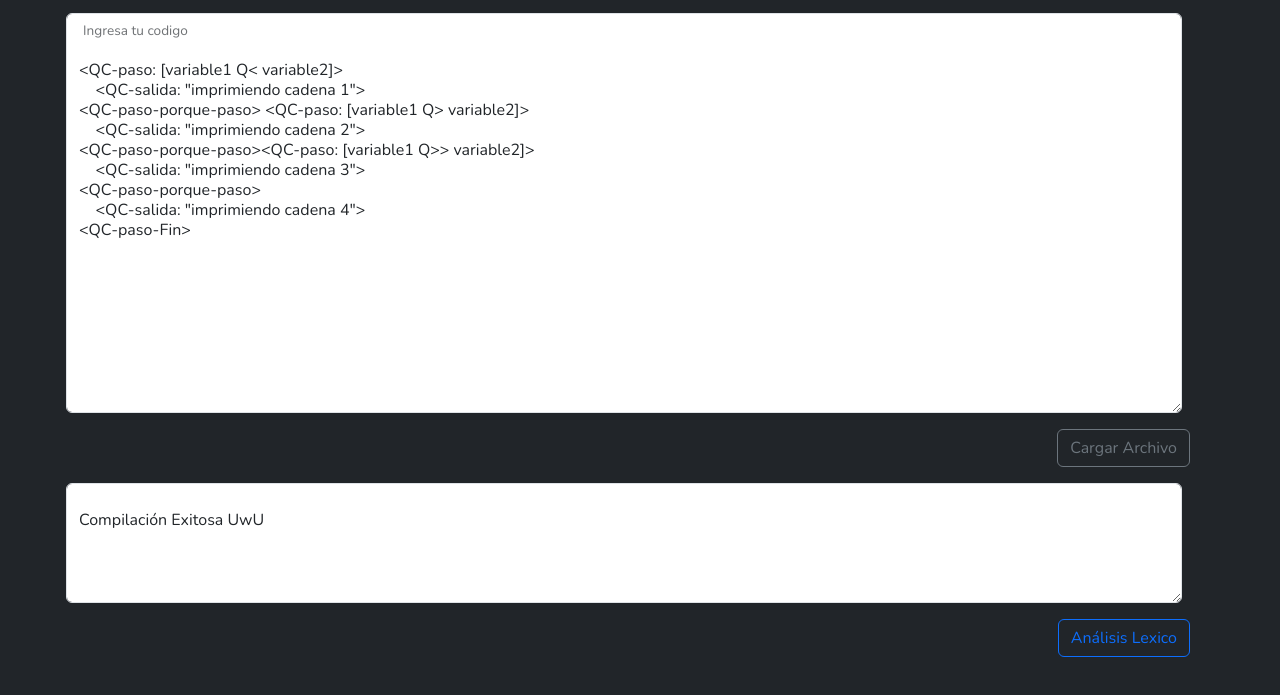
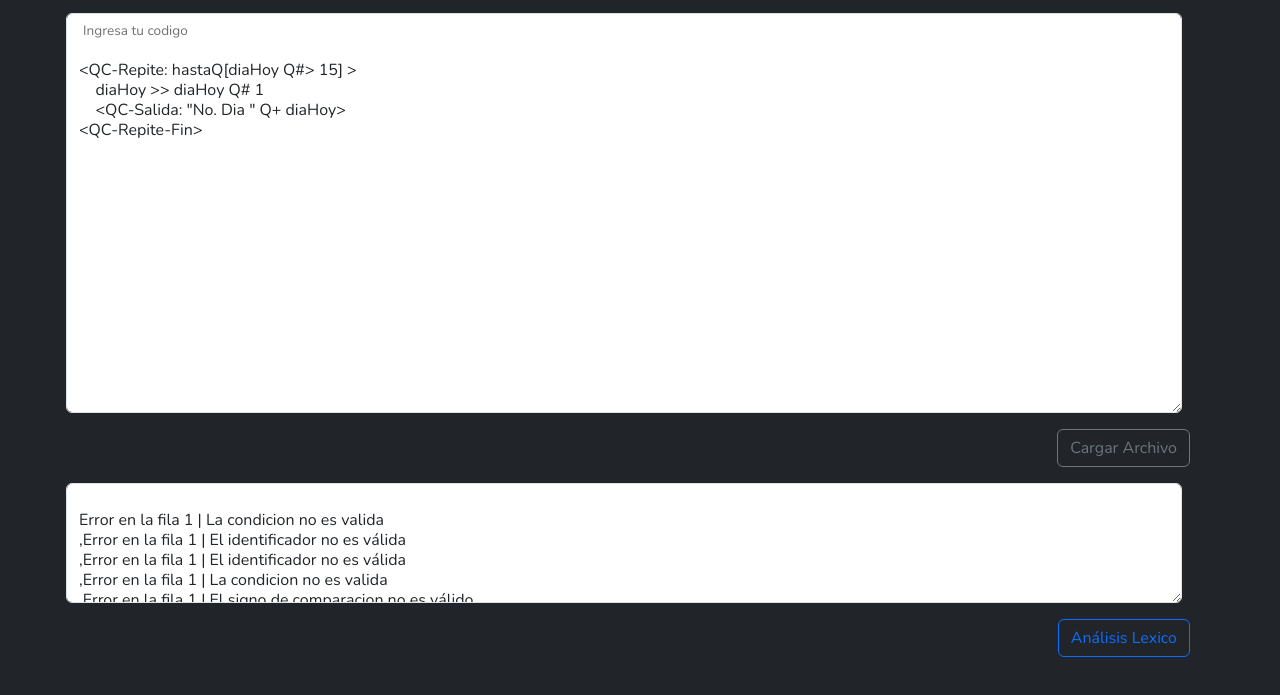
Before and after one commit to jeffersondavila/Compilador, a plain HTML site: page index.html in a window 1280 px wide. Both pictures are taken after a click on the button "Análisis Lexico". Shown: the part 63-758 px from the top of the page. Drawn offline with nearby package versions, Linux system fonts and the light colour scheme.

Commit message:
[ADD] Se trabajo en el if else if

```diff
--- a/index.html
+++ b/index.html
@@ -27,15 +27,10 @@
   <div class="form-floating mt-2 container IngresaCodigo">
     <textarea class="form-control " placeholder="Ingresa tu codigo" id="floatingTextarea1">
 
-<QC-paso: [variable1 Q< variable2]>
-    <QC-salida: "imprimiendo cadena 1">
-<QC-paso-porque-paso> <QC-paso: [variable1 Q> variable2]>
-    <QC-salida: "imprimiendo cadena 2">
-<QC-paso-porque-paso><QC-paso: [variable1 Q>> variable2]>
-    <QC-salida: "imprimiendo cadena 3">
-<QC-paso-porque-paso>
-    <QC-salida: "imprimiendo cadena 4">
-<QC-paso-Fin>
+<QC-Repite: hastaQ[diaHoy Q#> 15] >
+    diaHoy >> diaHoy Q# 1
+    <QC-Salida: "No. Dia " Q+ diaHoy>
+<QC-Repite-Fin>
 
     </textarea>
     <label for="floatingTextarea2 me-2">Ingresa tu codigo</label>
--- a/js/AnalisisLexico.js
+++ b/js/AnalisisLexico.js
@@ -68,11 +68,29 @@ function SentenciaDeControl(token) {
 
 function Ciclos(token) {
     let validaCiclo = 0;
-    const lista = [/Repite/g, /Variar/g, /Chispudo/g];
+    const lista1 = [/Repite/g];
+    const lista2 = [/Variar/g];
+    const lista3 = [/Chispudo/g];
 
-    for (const list of lista) {
+    for (const list of lista1) {
         if (list.test(token)) {
-            validaCiclo = 2;
+            validaCiclo = 1;
+        }
+    }
+
+    if (validaCiclo === 0) {
+        for (const list of lista2) {
+            if (list.test(token)) {
+                validaCiclo = 2;
+            }
+        }
+    }
+
+    if (validaCiclo === 0) {
+        for (const list of lista3) {
+            if (list.test(token)) {
+                validaCiclo = 3;
+            }
         }
     }
     return validaCiclo;
@@ -96,7 +114,7 @@ function ValidarCodigo(lineas) {
             }
 
             if (indice === 0) {
-                let instruccion;
+                let instruccion, validaToken;
                 const longitudElemento = elemento.length;
                 const posicionGuion = elemento.indexOf("-") + 1;
                 const subcadena = elemento.substring(0, posicionGuion);
@@ -119,7 +137,6 @@ function ValidarCodigo(lineas) {
                 }
 
                 const finDeclaracion = elemento.substring(longitudElemento - 1, longitudElemento);
-                let validaToken;
                 validaToken = operadores.palabrasReservadas.test(instruccion);
 
                 if (sentencia === 12) {
```
